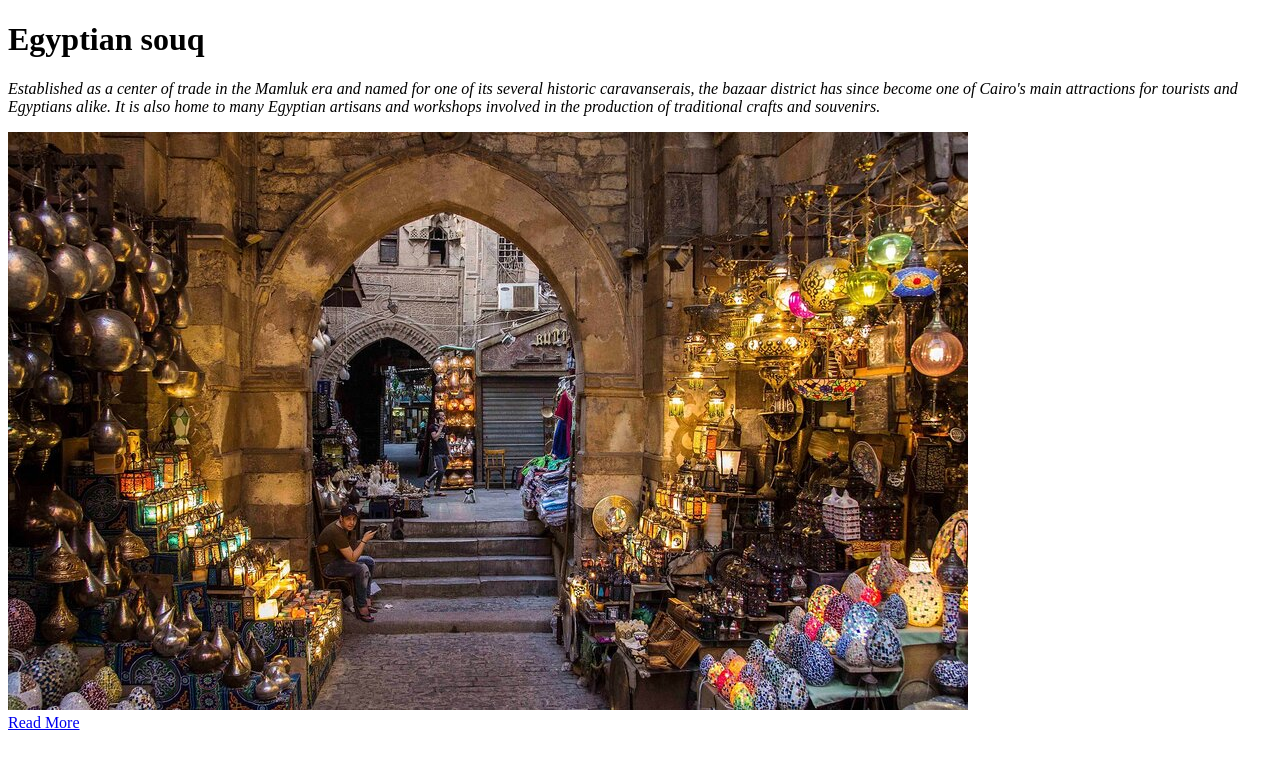
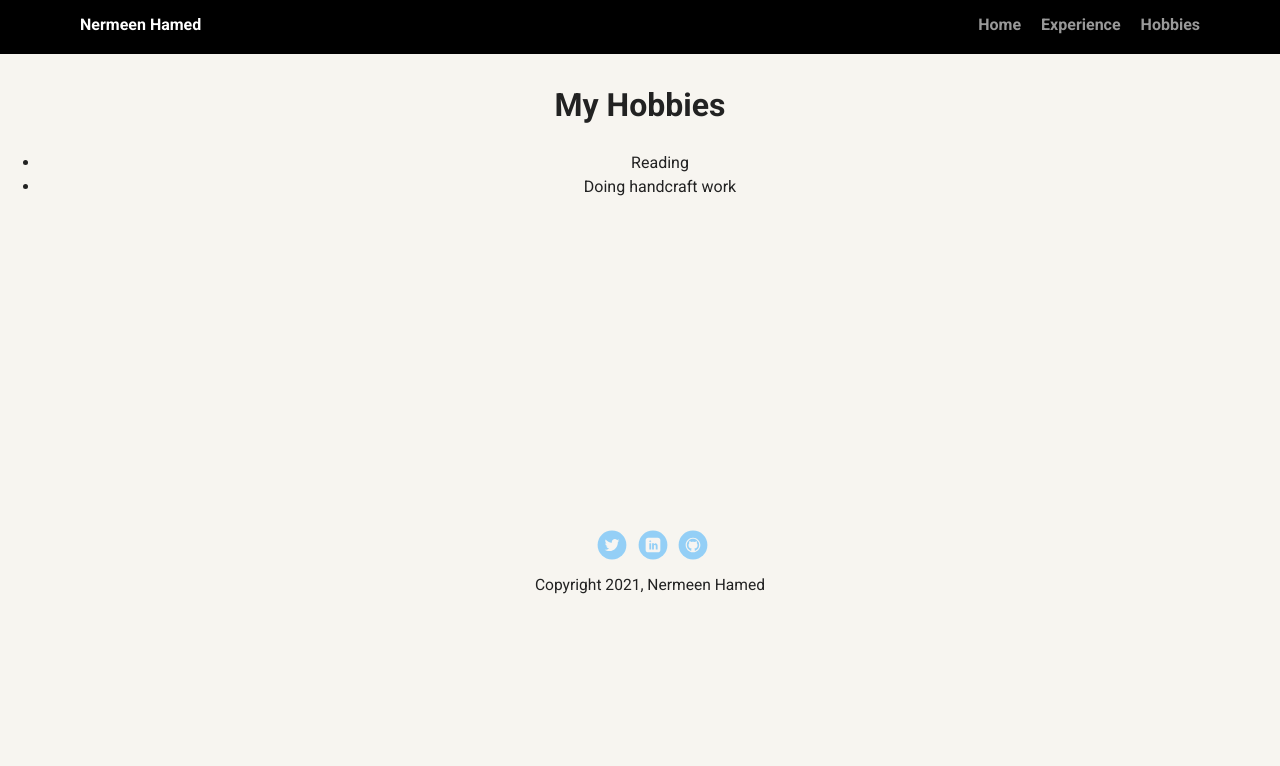
Before and after one commit to technero/treehouse-project-1, a plain HTML site: page hobbies.html in a window 1280 px wide. Drawn offline with Linux system fonts and the light colour scheme; a web font is replaced by a local one.

Commit message:
Add footer and header to all files

```diff
--- a/hobbies.html
+++ b/hobbies.html
@@ -2,27 +2,39 @@
 <html lang="en">
 
 <head>
-    <meta charset="UTF-8">
-    <meta http-equiv="X-UA-Compatible" content="IE=edge">
-    <meta name="viewport" content="width=device-width, initial-scale=1.0">
-    <title>Khan el-Khalili</title>
+  <link rel="stylesheet" href="styles.css">
+  <link href="https://fonts.googleapis.com/css?family=Muli%7CRoboto:400,300,500,700,900" rel="stylesheet">
+  <title>Hobbies</title>
 </head>
 
 <body>
-    <header>
-        <h1>Egyptian souq</h1>
-        <p><em>Established as a center of trade in the Mamluk era
-                and named for one of its several historic caravanserais,
-                the bazaar district has since become one of Cairo's main
-                attractions for tourists and Egyptians alike.
-                It is also home to many Egyptian artisans and workshops
-                involved in the production of traditional crafts and
-                souvenirs.</em></p>
-    </header>
+  <nav>
+    <ul class="nav">
+      <li class="name">Nermeen Hamed</li>
+      <li><a href="./index.html">Home</a></li>
+      <li><a href="./tourism.html">Experience</a></li>
+      <li><a href="./hobbies.html">Hobbies</a></li>
 
+    </ul>
+  </nav>
+  <header>
+    <h1>My Hobbies</h1>
+    <ul>
+      <li>Reading</li>
+      <li>Doing handcraft work</li>
+    </ul>
 
-    <img src="./images/3rdimag.jpg" alt="Khan_el-Khalili"><br>
-    <a href="https://en.wikipedia.org/wiki/Khan_el-Khalili" target="#">Read More</a>
+  </header>
+
+  <footer>
+    <ul>
+      <li><a href="https://twitter.com/NermeenHamed20" target="#" class="social twitter">Twitter</a></li>
+      <li><a href="https://www.linkedin.com/in/nermeen-hamed-a36077210/" target="#" class="social linkedin">LinkedIn</a>
+      </li>
+      <li><a href="https://github.com/technero" target="#" class="social github">Github</a></li>
+    </ul>
+    <p class="copyright">Copyright 2021, Nermeen Hamed</p>
+  </footer>
 </body>
 
 </html>
--- a/styles.css
+++ b/styles.css
@@ -57,14 +57,17 @@ nav {
 
 header {
   text-align: center;
-  background: url('./images/background.jpg') no-repeat top center ;
-  background-size: cover;
+   background-size: cover;
   overflow: hidden;
   padding-top: 60px;
 }
 header {
   line-height: 1.5;
 }
+.header-background {
+   background: url('./images/background.jpg') no-repeat top center ;
+}
+
 header .profile-image {
   margin-top: 50px;
   width: 150px;
```
Also changed, not shown: index.html (+2 -2 lines), tourism.html (+21 -2 lines).
